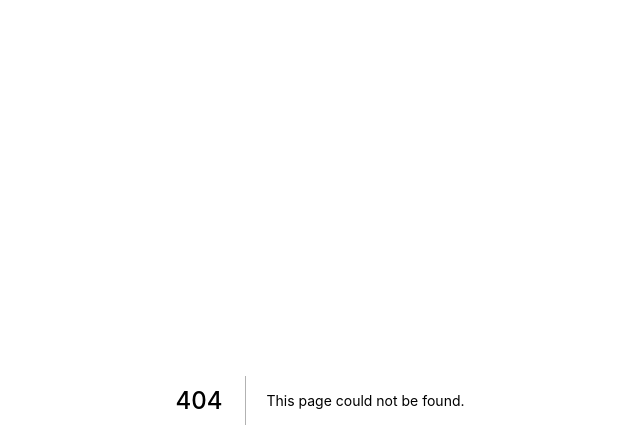
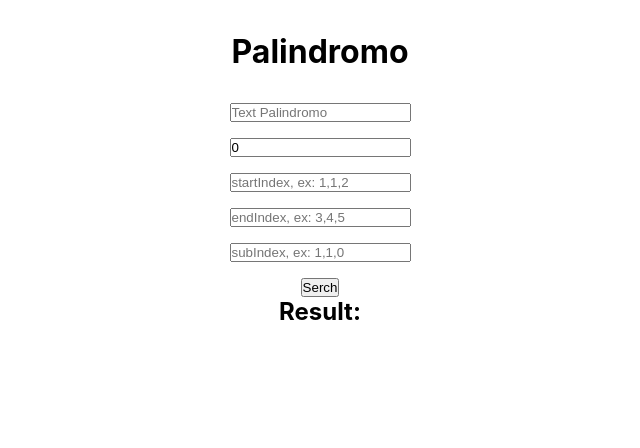
Before and after one commit to diegobrafeli/Gerador-Mega-Sena, a Next.js app: page /Palindromo in a window 1280 px wide. Before the commit this address had no page. Shown: the top 448 px of the page, without its empty margins (320-960 px from the left). Built offline with nearby package versions, Linux system fonts and the light colour scheme.

Commit message:
implementation of a new feature the Palindromo

```diff
--- /dev/null
+++ b/src/pages/Palindromo.tsx
@@ -0,0 +1,245 @@
+import { wrap } from "module";
+import { useState } from "react";
+import { checkServerIdentity } from "tls";
+
+export default function Palindromo(){
+
+    //Constraints
+
+    // 1 ≤ length of the given string ≤ 100000
+    // s contains only lowercase letters , ascii[a-z]
+    // 1 ≤ q ≤ 100000
+    // 0 ≤ startIndex[i], endIndex[i] < length of s
+    // startIndex[i]  ≤ endIndex[i]
+    // 0 ≤ subs[i] ≤ length of s[startIndex[i]:endIndex[i]]
+
+    //--------------------------------
+
+    //Input Format for Custom Testing
+    //Input from stdin will be processed as follows and passed to the function.
+
+    // 1- The first line contains a string s, the working string.
+    // 2- The next line contains an integer q, the size of the startIndex array.
+    // 3- The next q lines each contain an element startIndex[i] where 0 ≤ i < q.
+    // 4- The next line contains an integer q, the size of the endIndex array.
+    // 5- The next q lines each contain an element endIndex[i] where 0 ≤ i < q.
+    // 6- The next line contains an integer q, the size of the subs array.
+    // 7- The next q lines each contain an element subs[i] where 0 ≤ i < q.
+
+    const [textPalindromo, setTextPalindromo] = useState("");
+    const [qPalindromo, setQPalindromo] = useState<number>(0);
+
+    const [palindromoResult, setPalindromoResult] = useState([]);
+
+    const [palindromoStart, setPalindromoStart] = useState<string>("");
+    const [palindromoEnd, setPalindromoEnd] = useState<string>("");
+    const [palindromoSub, setPalindromoSub] = useState<string>("");
+
+
+    const isPalindrome = (arrayTest:string[]) =>{
+
+        const sizeArray = arrayTest.length;
+        const halfArray = Math.floor(sizeArray/2);
+        let test = 1;
+
+        if( halfArray === 0) return test = 1
+
+        for (let i = 0; i < halfArray; i++) {
+            if(arrayTest[i] !== arrayTest[sizeArray - (i+1)]){
+                test = 0;
+            }
+        }
+
+        return test
+    }
+
+    const checkAnagram = (arrayTestFixed:string[], arrayTestVariable:string[]):number =>{
+
+        let arrayFixed:string[] = []
+        let arrayVariable:string[] = []
+
+        let test = 0;
+
+        arrayTestVariable.forEach((item,index) => {
+
+            if(test) return
+
+            arrayFixed = [...arrayTestFixed, item]
+            arrayVariable = [...arrayTestVariable]
+            arrayVariable.splice(index,1)
+
+            console.log("testInicio", test,"arrayFixed",arrayFixed,"arrayVariable",arrayVariable);
+
+
+            if(arrayVariable.length === 0){
+                console.log("ok",arrayFixed,"arrayVariable",arrayVariable, "test",test)
+
+                if(isPalindrome(arrayFixed)){
+
+                    console.log("isPalindrome:",1)
+                    test = 1
+                }
+
+            } else if(checkAnagram(arrayFixed, arrayVariable)){
+
+                console.log("TesteFIM", test,"arrayFixed",arrayFixed,"arrayVariable",arrayVariable, "test",test);
+
+                test = 1
+            }
+
+
+
+        });
+
+
+        return test
+
+    }
+
+
+    const changeLetter = (arrayForChange:string[] , numberChanged:number): number =>{
+
+        if( numberChanged == 0) return
+
+        let arrayChange = [...arrayForChange]
+        let test = 0
+
+        numberChanged = numberChanged -1;
+
+        arrayForChange.forEach((item) => {
+
+            if(test === 1) return
+
+            for (let i = 0; i < arrayForChange.length; i++) {
+
+                if(item !== arrayForChange[i]){
+                    arrayChange = [...arrayForChange]
+                    arrayChange.splice(i,1,item)
+                    console.log("REPETECO",arrayChange,"isPalindrome:", isPalindrome(arrayChange),"q:", numberChanged + 1);
+
+                    if(isPalindrome(arrayChange)){
+                        test = 1
+                        break
+                    }
+                    else if(checkAnagram([],arrayChange)){
+                        test = 1
+                        break
+                    } else if(numberChanged  > 0) changeLetter(arrayChange,numberChanged)
+                }
+            }
+
+        });
+
+        return test
+    }
+
+
+
+    const palindromeChecker = (s: string, q: number, startArray: string, endArray: string, subArray: string) =>{
+
+
+        if(s.length > 100000 || s.length < 1){
+            alert("Input a value between 1 and 100000")
+            return
+        }
+
+        let arrayS:string[] = s.trim().split('');
+        let arrayTest:string[]
+
+
+
+        const arrayStartIndex = startArray.split(",");  //Array(q) //0 ≤ startIndex[i], endIndex[i] < length of s
+        const arrayEndIndex = endArray.split(",");   //Array(q); //endIndex[i] < length of s
+        const arraySubs =   subArray.split(","); //Array(q); // 0 ≤ subs[i] ≤ length of s[startIndex[i]:endIndex[i]]
+        const arrayResult:number[] = Array(q).fill(0)
+
+
+        //Create the arrayTest
+        arrayStartIndex.forEach((item, index) => {
+            arrayTest = arrayS.slice(Number(item),Number(arrayEndIndex[index])+1)
+
+            console.log("INICIAL",arrayTest,"isPalindrome:", isPalindrome(arrayTest),"sub",arraySubs[index])
+
+
+            if(isPalindrome(arrayTest)){
+                arrayResult[index] = 1
+            }else if(checkAnagram([],arrayTest)){
+                arrayResult[index] = 1
+            }else{
+                if(changeLetter(arrayTest,Number(arraySubs[index])) ){
+                    arrayResult[index] = 1
+                }
+            }
+
+        });
+
+
+
+
+        setPalindromoResult(arrayResult);
+
+    }
+
+
+
+    return(
+        <div style={{display:"flex", justifyContent:"center", alignItems:"center", flexDirection:"column", marginTop:"2rem"}}>
+            <h1>Palindromo</h1>
+            <input
+                type="text"
+                placeholder="Text Palindromo"
+                value={textPalindromo}
+                onChange={(e)=> setTextPalindromo(e.target.value)}
+                style={{display:"flex", marginTop:"2rem"}}
+            />
+
+            <input
+                type="number"
+                placeholder="q size Arrays"
+                value={qPalindromo}
+                onChange={(e)=> setQPalindromo(Number(e.target.value))}
+                style={{display:"flex", marginTop:"1rem"}}
+            />
+
+            <input
+                type="text"
+                placeholder="startIndex, ex: 1,1,2"
+                value={palindromoStart}
+                onChange={(e)=> setPalindromoStart(e.target.value)}
+                style={{display:"flex", marginTop:"1rem"}}
+            />
+
+            <input
+                type="text"
+                placeholder="endIndex, ex: 3,4,5"
+                value={palindromoEnd}
+                onChange={(e)=> setPalindromoEnd(e.target.value)}
+                style={{display:"flex", marginTop:"1rem"}}
+            />
+
+            <input
+                type="text"
+                placeholder="subIndex, ex: 1,1,0"
+                value={palindromoSub}
+                onChange={(e)=> setPalindromoSub(e.target.value)}
+                style={{display:"flex", marginTop:"1rem"}}
+            />
+
+
+
+            <button
+                onClick={()=> palindromeChecker(textPalindromo, qPalindromo, palindromoStart, palindromoEnd, palindromoSub)}
+                style={{display:"flex", marginTop:"1rem"}}
+            >
+                Serch
+            </button>
+            <h2>Result:</h2>
+
+            <ul style={{display:"flex", marginTop:"1rem", alignItems:"center", justifyContent:"center", background:"#7c8fc47b"}}>{palindromoResult.map((item, index)=>{
+                const text = <li key={index} style={{display:"flex", minWidth: "2rem", justifyContent:"center"}}>{item}</li>
+                return(text)
+            })}</ul>
+        </div>
+
+    )
+}
--- a/src/pages/teste.tsx
+++ /dev/null
@@ -1,5 +0,0 @@
-export default function teste(){
-    return(
-        <h1>Teste 4 - Pull Request</h1>
-    )
-}
```
